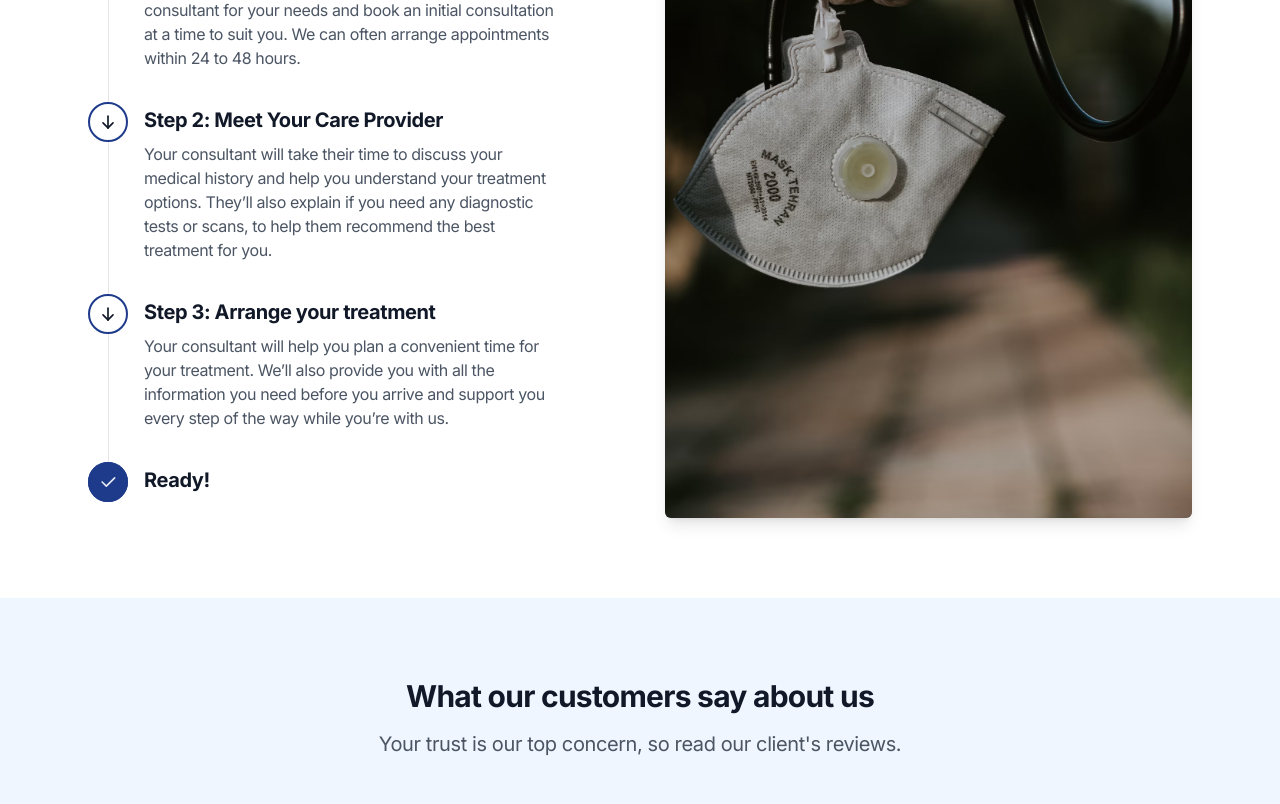
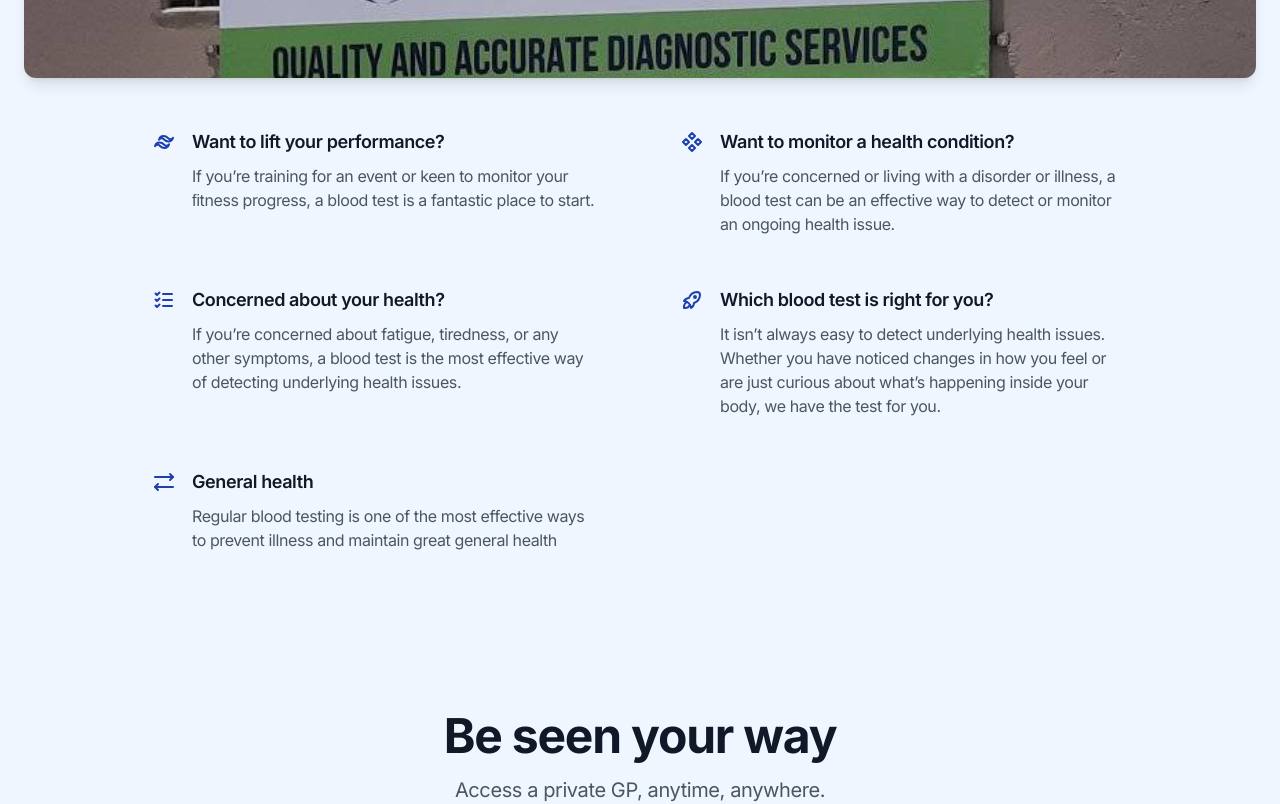
Before and after one commit to vuedrills/wmc, a Next.js app: page / in a window 1280 px wide. Shown: the part 3920-4724 px from the top of the page. Built offline with nearby package versions, Linux system fonts and the light colour scheme.

Commit message:
added lab and pharmacy details on home

```diff
--- a/app/page.tsx
+++ b/app/page.tsx
@@ -27,9 +27,14 @@ import {
   teamHome,
   testimonialsHome,
 } from '~/shared/data/pages/home.data';
+import {
+  features4Services,
+  features5Services,
+} from '~/shared/data/pages/services.data';
 import BlogCarousel from '~/components/BlogCarousel';
 import { BlogItemProps } from '~/components/blog';
 import BlogFeaturedHero from '~/components/BlogFeaturedHero';
+import Features4 from '~/components/widgets/Features4';
 
 export const metadata: Metadata = {
   title: SITE.title,
@@ -296,6 +301,8 @@ export default function Page() {
       {/* <BlogCarousel/> */}
 
       <Features {...featuresHome} />
+      <Features4 {...features4Services} />
+      <Features4 {...features5Services} />
       <Content {...contentHomeOne} />
       <Content {...contentHomeTwo} />
       <Steps {...stepsHome} />
--- a/src/shared/data/pages/services.data.tsx
+++ b/src/shared/data/pages/services.data.tsx
@@ -128,7 +128,7 @@ items: [
   {
     title: 'At-home visits',
     description:
-      'Prefer to see a doctor in your own home? Appointments available 24/7 within Waterfall & Harare CBD',
+      'Prefer to see a doctor in your own home? Appointments available 24/7 within Waterfalls',
   },
 ],
   image: {
@@ -225,7 +225,7 @@ export const features5Services: FeaturesProps = {
   header: {
     title: 'Medlab',
     subtitle:
-      'Our lab team is made up of qualified pharmacists and technicians that provide safe and effective medication for all patients at WMC. .',
+      'Our lab team is made up of qualified lab technicians that provide affordable and effective diagnostic services for all patients at WMC. .',
   },
   isImageDisplayed: true,
   image: {
@@ -234,29 +234,29 @@ export const features5Services: FeaturesProps = {
   },
   items: [
     {
-      title: 'About Medlab pharmacy',
-      description: 'After your treatment or surgery, a consultant may write a prescription that will be conveniently dispensed by our onsite lab.',
+      title: 'Want to lift your performance?',
+      description: 'If you’re training for an event or keen to monitor your ﬁtness progress, a blood test is a fantastic place to start.',
       icon: IconBrandTailwind,
     },
     {
-      title: 'Ready-to-use',
-      description: 'This means that you can leave with everything you need to start your recovery at home',
+      title: 'Want to monitor a health condition?',
+      description: 'If you’re concerned or living with a disorder or illness, a blood test can be an effective way to detect or monitor an ongoing health issue.',
       icon: IconComponents,
     },
     {
-      title: 'Best Practices',
-      description: 'A lab tech will inform you on how to take your medicine correctly. They will talk through any possible side effects and give advice on managing them.',
+      title: 'Concerned about your health?',
+      description: 'If you’re concerned about fatigue, tiredness, or any other symptoms, a blood test is the most effective way of detecting underlying health issues.',
       icon: IconListCheck,
     },
     {
-      title: 'Our lab team help with',
-      description: 'Reviewing your prescription, giving you expert information',
+      title: 'Which blood test is right for you? ',
+      description: ' It isn’t always easy to detect underlying health issues. Whether you have noticed changes in how you feel or are just curious about what’s happening inside your body, we have the test for you. ',
       icon: IconRocket,
     },
     {
-      title: 'Exceptional',
+      title: 'General health ',
       description:
-        'The lab team is exceptionally knowledgeable and can give you advice and guidance on all types of medication. ',
+        'Regular blood testing is one of the most effective ways to prevent illness and maintain great general health ',
       icon: IconArrowsRightLeft,
     },
   ],
```
